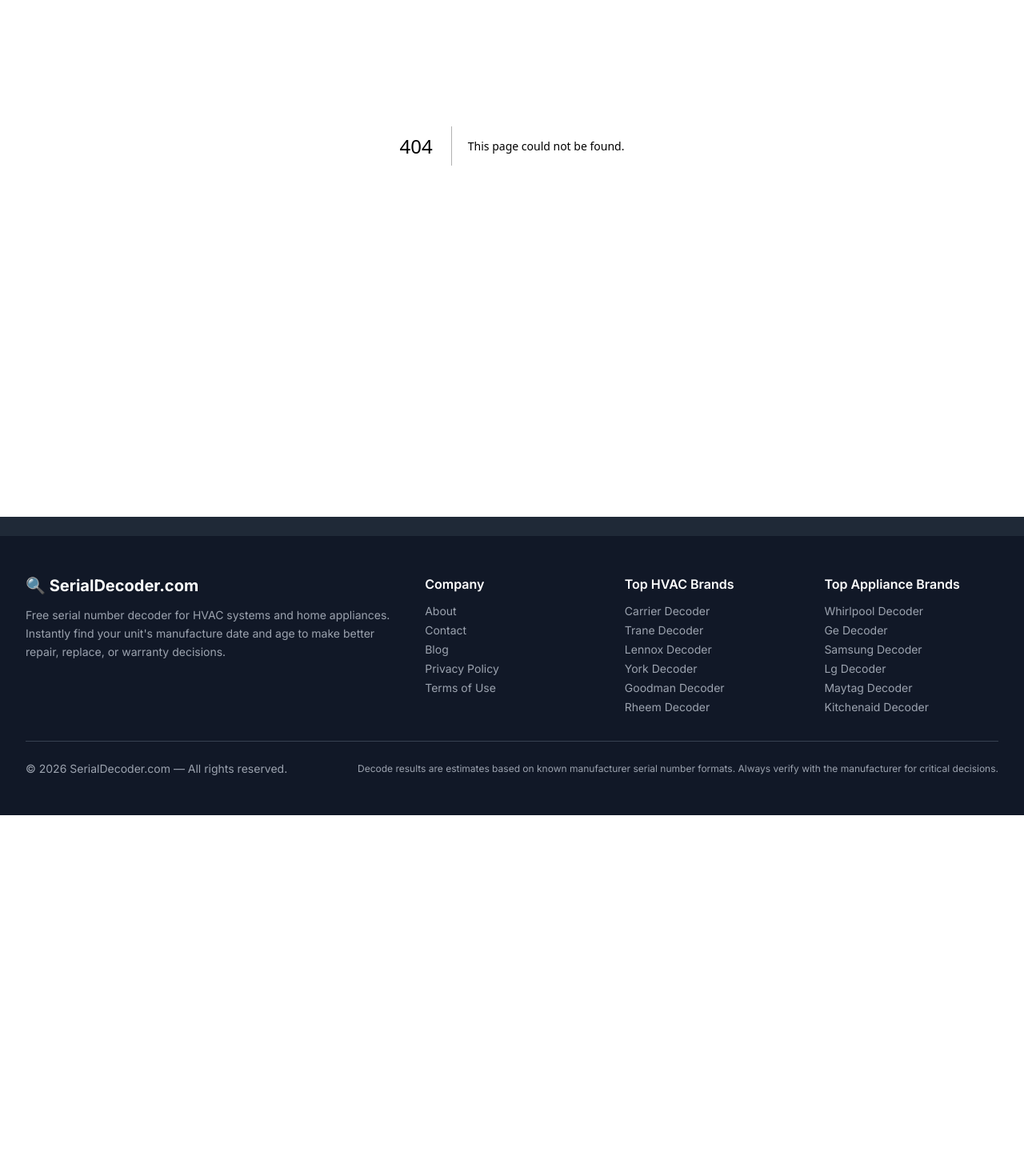
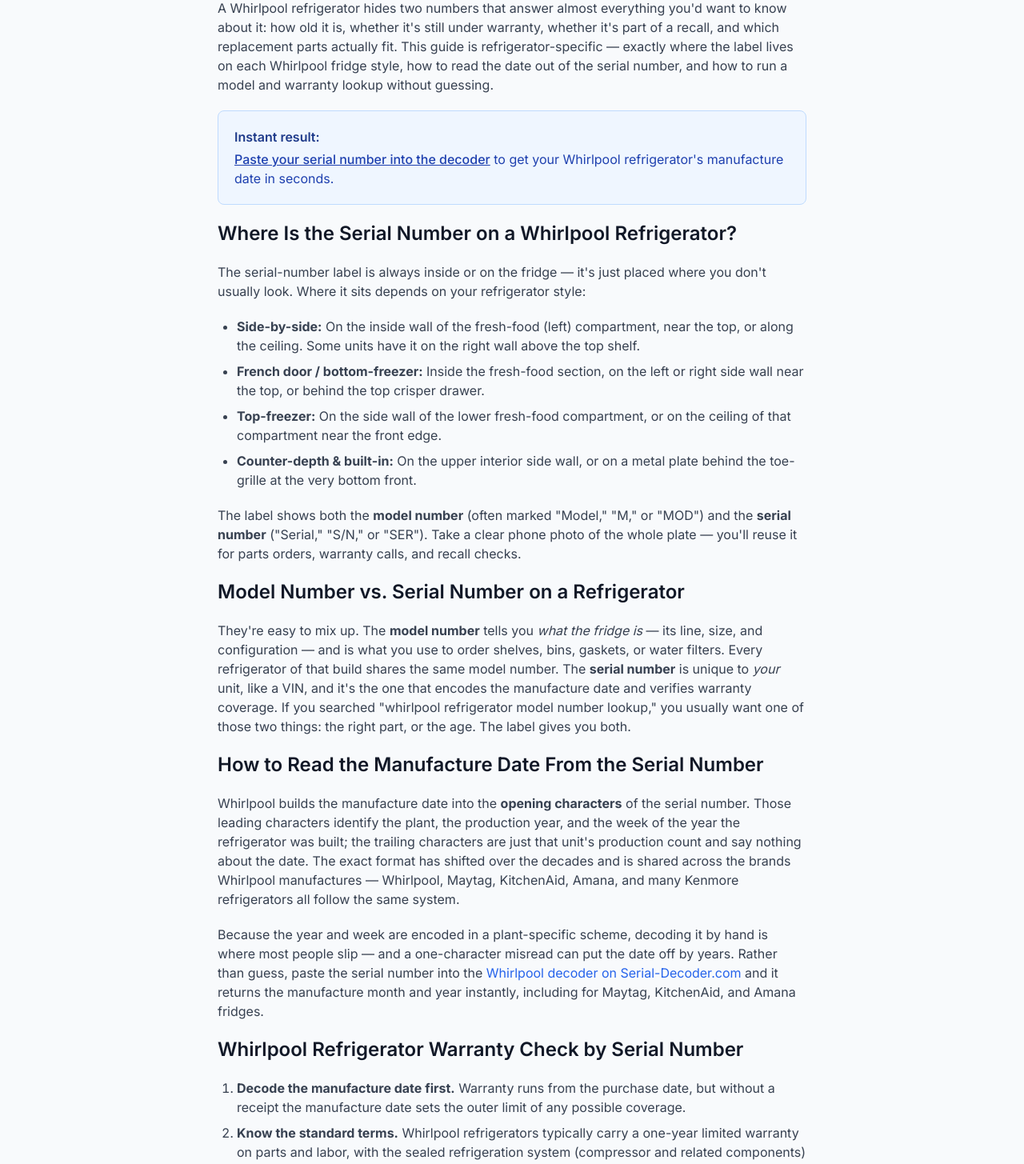
Before and after one commit to LordNorm495/serial-decoder-site, a Next.js app: page /blog/whirlpool-refrigerator-serial-number in a window 1280 px wide. Before the commit this address had no page. Shown: the part 300-1755 px from the top of the page at 80% size. Before the commit the page ends 1319 px from the top, so only its background shows below. Built offline with nearby package versions, Linux system fonts and the light colour scheme.

Commit message:
Add Whirlpool refrigerator serial number blog post

```diff
--- /dev/null
+++ b/app/blog/whirlpool-refrigerator-serial-number/page.tsx
@@ -0,0 +1,179 @@
+import { Metadata } from 'next';
+
+export const metadata: Metadata = {
+  title: 'Whirlpool Refrigerator Serial Number Lookup: Find the Age, Model & Warranty',
+  description:
+    'Find your Whirlpool refrigerator serial number, decode its manufacture date, look up the model number, and check warranty and recall status — a step-by-step guide for every Whirlpool fridge style.',
+};
+
+export default function WhirlpoolRefrigeratorSerialPage() {
+  return (
+    <article className="max-w-3xl mx-auto px-4 py-12">
+      <header className="mb-8">
+        <div className="text-sm text-blue-600 font-medium mb-2">Appliances</div>
+        <h1 className="text-3xl font-bold text-gray-900 mb-4">
+          Whirlpool Refrigerator Serial Number Lookup: Find the Age, Model &amp; Warranty
+        </h1>
+        <p className="text-gray-500 text-sm">
+          By Andrew Norman, EPA 608 Certified Technician · Updated June 2026
+        </p>
+      </header>
+
+      <div className="prose prose-lg max-w-none text-gray-700 space-y-5">
+        <p>
+          A Whirlpool refrigerator hides two numbers that answer almost everything you&apos;d want to know
+          about it: how old it is, whether it&apos;s still under warranty, whether it&apos;s part of a recall,
+          and which replacement parts actually fit. This guide is refrigerator-specific &mdash; exactly where
+          the label lives on each Whirlpool fridge style, how to read the date out of the serial number, and
+          how to run a model and warranty lookup without guessing.
+        </p>
+
+        <div className="bg-blue-50 border border-blue-200 rounded-lg p-5 my-6">
+          <p className="font-semibold text-blue-900 mb-1">Instant result:</p>
+          <p className="text-blue-800">
+            <a href="/" className="underline font-medium">Paste your serial number into the decoder</a>{' '}
+            to get your Whirlpool refrigerator&apos;s manufacture date in seconds.
+          </p>
+        </div>
+
+        <h2 className="text-2xl font-semibold text-gray-900 mt-8 mb-3">
+          Where Is the Serial Number on a Whirlpool Refrigerator?
+        </h2>
+        <p>
+          The serial-number label is always inside or on the fridge &mdash; it&apos;s just placed where you
+          don&apos;t usually look. Where it sits depends on your refrigerator style:
+        </p>
+        <ul className="list-disc pl-6 space-y-2">
+          <li>
+            <strong>Side-by-side:</strong> On the inside wall of the fresh-food (left) compartment, near the
+            top, or along the ceiling. Some units have it on the right wall above the top shelf.
+          </li>
+          <li>
+            <strong>French door / bottom-freezer:</strong> Inside the fresh-food section, on the left or
+            right side wall near the top, or behind the top crisper drawer.
+          </li>
+          <li>
+            <strong>Top-freezer:</strong> On the side wall of the lower fresh-food compartment, or on the
+            ceiling of that compartment near the front edge.
+          </li>
+          <li>
+            <strong>Counter-depth &amp; built-in:</strong> On the upper interior side wall, or on a metal
+            plate behind the toe-grille at the very bottom front.
+          </li>
+        </ul>
+        <p>
+          The label shows both the <strong>model number</strong> (often marked &quot;Model,&quot; &quot;M,&quot;
+          or &quot;MOD&quot;) and the <strong>serial number</strong> (&quot;Serial,&quot; &quot;S/N,&quot; or
+          &quot;SER&quot;). Take a clear phone photo of the whole plate &mdash; you&apos;ll reuse it for parts
+          orders, warranty calls, and recall checks.
+        </p>
+
+        <h2 className="text-2xl font-semibold text-gray-900 mt-8 mb-3">
+          Model Number vs. Serial Number on a Refrigerator
+        </h2>
+        <p>
+          They&apos;re easy to mix up. The <strong>model number</strong> tells you <em>what the fridge is</em>{' '}
+          &mdash; its line, size, and configuration &mdash; and is what you use to order shelves, bins,
+          gaskets, or water filters. Every refrigerator of that build shares the same model number. The{' '}
+          <strong>serial number</strong> is unique to <em>your</em> unit, like a VIN, and it&apos;s the one
+          that encodes the manufacture date and verifies warranty coverage. If you searched
+          &quot;whirlpool refrigerator model number lookup,&quot; you usually want one of those two things:
+          the right part, or the age. The label gives you both.
+        </p>
+
+        <h2 className="text-2xl font-semibold text-gray-900 mt-8 mb-3">
+          How to Read the Manufacture Date From the Serial Number
+        </h2>
+        <p>
+          Whirlpool builds the manufacture date into the <strong>opening characters</strong> of the serial
+          number. Those leading characters identify the plant, the production year, and the week of the year
+          the refrigerator was built; the trailing characters are just that unit&apos;s production count and
+          say nothing about the date. The exact format has shifted over the decades and is shared across the
+          brands Whirlpool manufactures &mdash; Whirlpool, Maytag, KitchenAid, Amana, and many Kenmore
+          refrigerators all follow the same system.
+        </p>
+        <p>
+          Because the year and week are encoded in a plant-specific scheme, decoding it by hand is where
+          most people slip &mdash; and a one-character misread can put the date off by years. Rather than
+          guess, paste the serial number into the{' '}
+          <a href="/" className="text-blue-600 hover:underline">Whirlpool decoder on Serial-Decoder.com</a>{' '}
+          and it returns the manufacture month and year instantly, including for Maytag, KitchenAid, and
+          Amana fridges.
+        </p>
+
+        <h2 className="text-2xl font-semibold text-gray-900 mt-8 mb-3">
+          Whirlpool Refrigerator Warranty Check by Serial Number
+        </h2>
+        <ol className="list-decimal pl-6 space-y-2">
+          <li>
+            <strong>Decode the manufacture date first.</strong> Warranty runs from the purchase date, but
+            without a receipt the manufacture date sets the outer limit of any possible coverage.
+          </li>
+          <li>
+            <strong>Know the standard terms.</strong> Whirlpool refrigerators typically carry a one-year
+            limited warranty on parts and labor, with the sealed refrigeration system (compressor and related
+            components) covered for several additional years on many models. Confirm the exact terms for your
+            model on Whirlpool&apos;s official site.
+          </li>
+          <li>
+            <strong>Verify on Whirlpool&apos;s site.</strong> Enter your model and serial number on
+            Whirlpool&apos;s product registration / support page to confirm coverage and surface any open
+            recalls.
+          </li>
+          <li>
+            <strong>Past one year and no extended plan?</strong> You&apos;re generally outside the standard
+            window, and the manufacture date becomes the deciding factor on repair-versus-replace.
+          </li>
+        </ol>
+
+        <h2 className="text-2xl font-semibold text-gray-900 mt-8 mb-3">
+          How Long Should a Whirlpool Refrigerator Last?
+        </h2>
+        <p>
+          A typical refrigerator lasts about <strong>10&ndash;13 years</strong>. A useful rule of thumb: once
+          a fridge is past roughly 80% of that and out of warranty, a major repair &mdash; a failed
+          compressor or sealed-system leak &mdash; is usually money better put toward a replacement, while a
+          minor fix (a thermostat, fan motor, or door gasket) can still be worth it on an older unit. Knowing
+          the exact manufacture date is what turns that judgment call into a clear decision.
+        </p>
+
+        <h2 className="text-2xl font-semibold text-gray-900 mt-8 mb-3">Why the Date Matters</h2>
+        <ul className="list-disc pl-6 space-y-2">
+          <li>
+            <strong>Recall checks.</strong> Refrigerator recalls are tied to manufacture-date ranges; your
+            decoded date tells you in seconds whether yours is affected.
+          </li>
+          <li>
+            <strong>Buying or selling a home.</strong> Appliance age is a standard inspection and negotiation
+            point, and a documented manufacture date is far more credible than &quot;it&apos;s only a few
+            years old.&quot;
+          </li>
+          <li>
+            <strong>Parts compatibility.</strong> Whirlpool revises shelves, bins, and sealed-system parts
+            mid-production; the date helps a supplier match the exact revision your fridge needs.
+          </li>
+        </ul>
+
+        <h2 className="text-2xl font-semibold text-gray-900 mt-8 mb-3">The Fast Way</h2>
+        <p>
+          You can read the plate and work out the plant-and-week code yourself, but if you just want the
+          answer, the{' '}
+          <a href="/" className="text-blue-600 hover:underline">Serial-Decoder.com tool</a> returns your
+          Whirlpool refrigerator&apos;s manufacture month and year in one step &mdash; free, no install, and
+          it handles Maytag, KitchenAid, and Amana fridges too.
+        </p>
+
+        <p className="mt-6">
+          Related:{' '}
+          <a href="/blog/whirlpool-serial-number-lookup/" className="text-blue-600 hover:underline">
+            Whirlpool Serial Number Lookup (all appliances)
+          </a>{' '}
+          and{' '}
+          <a href="/blog/refrigerator-age-serial-number/" className="text-blue-600 hover:underline">
+            How to Find the Age of Your Refrigerator From the Serial Number
+          </a>
+        </p>
+      </div>
+    </article>
+  );
+}
```
